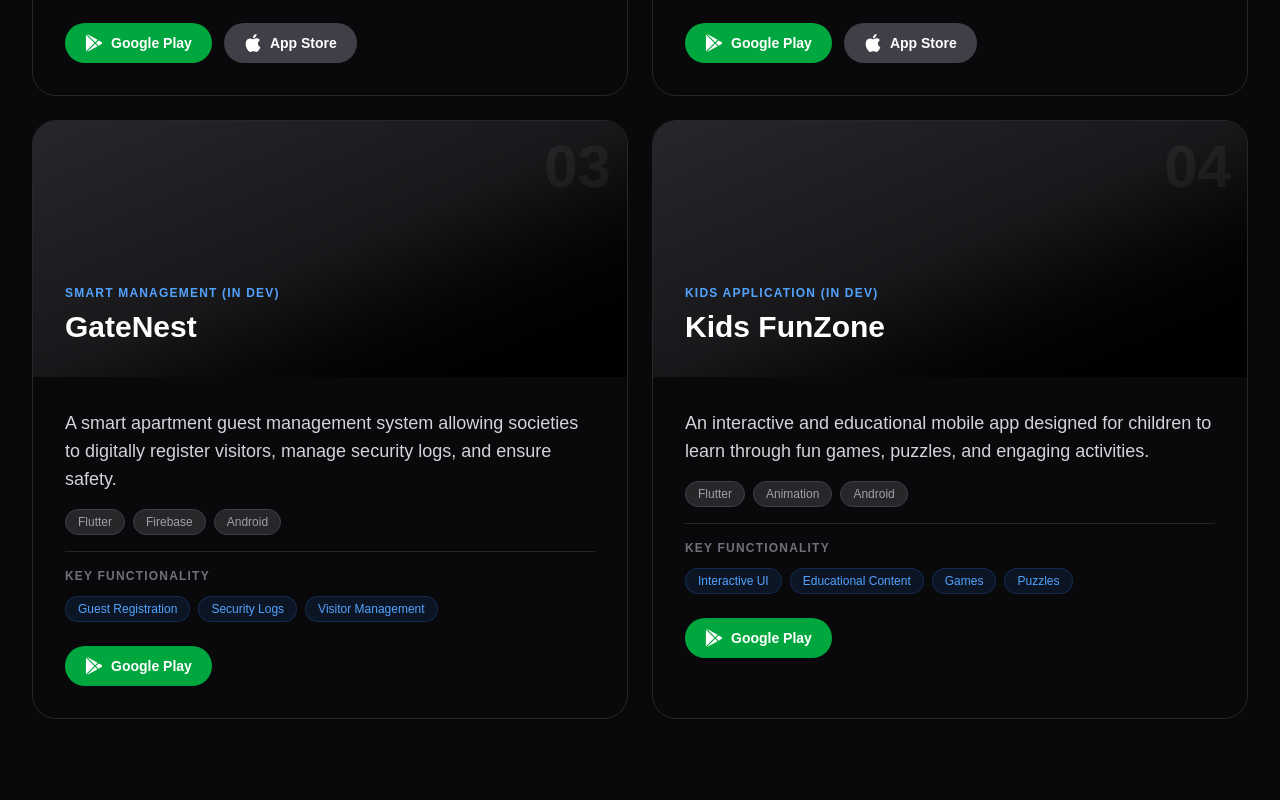
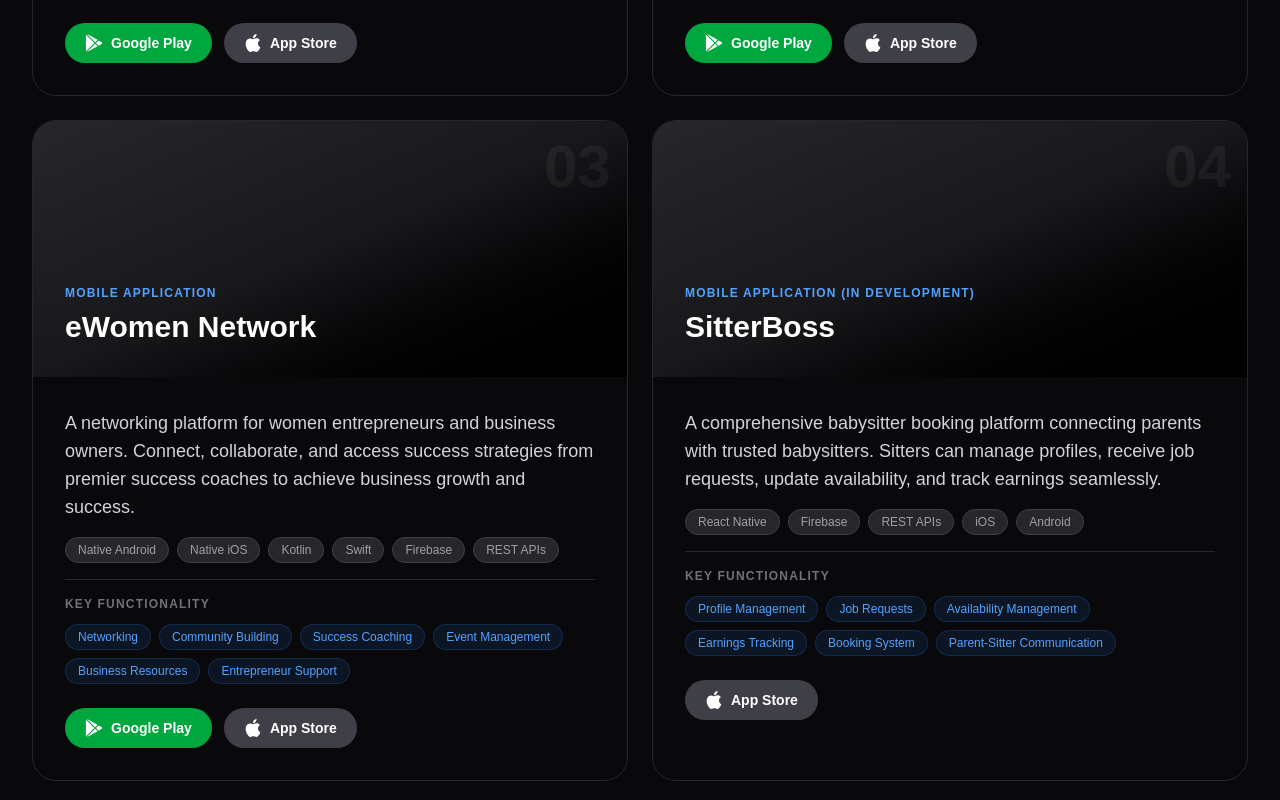
Before and after one commit to viveKRM9/vivekm-website, a Next.js app: page / in a window 1280 px wide. Shown: the part 5220-6020 px from the top of the page. Built offline with nearby package versions, Linux system fonts and the light colour scheme.

Commit message:
Update code with update project

```diff
--- a/app/page.tsx
+++ b/app/page.tsx
@@ -245,6 +245,30 @@
       ios: "https://apps.apple.com/in/app/green-vision-cleansing2-0/id6479843416",
       android: "https://play.google.com/store/apps/details?id=com.green.greencleansing"
     },
+    {
+    category: "Mobile Application",
+    title: "eWomen Network",
+    description: "A networking platform for women entrepreneurs and business owners. Connect, collaborate, and access success strategies from premier success coaches to achieve business growth and success.",
+    technologies: ["Native Android", "Native iOS", "Kotlin", "Swift", "Firebase", "REST APIs"],
+    features: ["Networking", "Community Building", "Success Coaching", "Event Management", "Business Resources", "Entrepreneur Support"],
+    metrics: ["Live on Stores", "Women Entrepreneurs", "Networking"],
+    ios: "https://apps.apple.com/in/app/ewomennetwork/id1625056796",
+    android: "https://play.google.com/store/apps/details?id=com.ewomennetwork",
+    status: "live",
+    isFeatured: true
+  },
+  {
+    category: "Mobile Application (In Development)",
+    title: "SitterBoss",
+    description: "A comprehensive babysitter booking platform connecting parents with trusted babysitters. Sitters can manage profiles, receive job requests, update availability, and track earnings seamlessly.",
+    technologies: ["React Native", "Firebase", "REST APIs", "iOS", "Android"],
+    features: ["Profile Management", "Job Requests", "Availability Management", "Earnings Tracking", "Booking System", "Parent-Sitter Communication"],
+    metrics: ["In Development", "TestFlight Available"],
+    ios: "https://testflight.apple.com/join/RTFHr3e8",
+    android: null,
+    status: "development",
+    isFeatured: true
+  },
     {
       category: "Smart Management (In Dev)",
       title: "GateNest",
```
